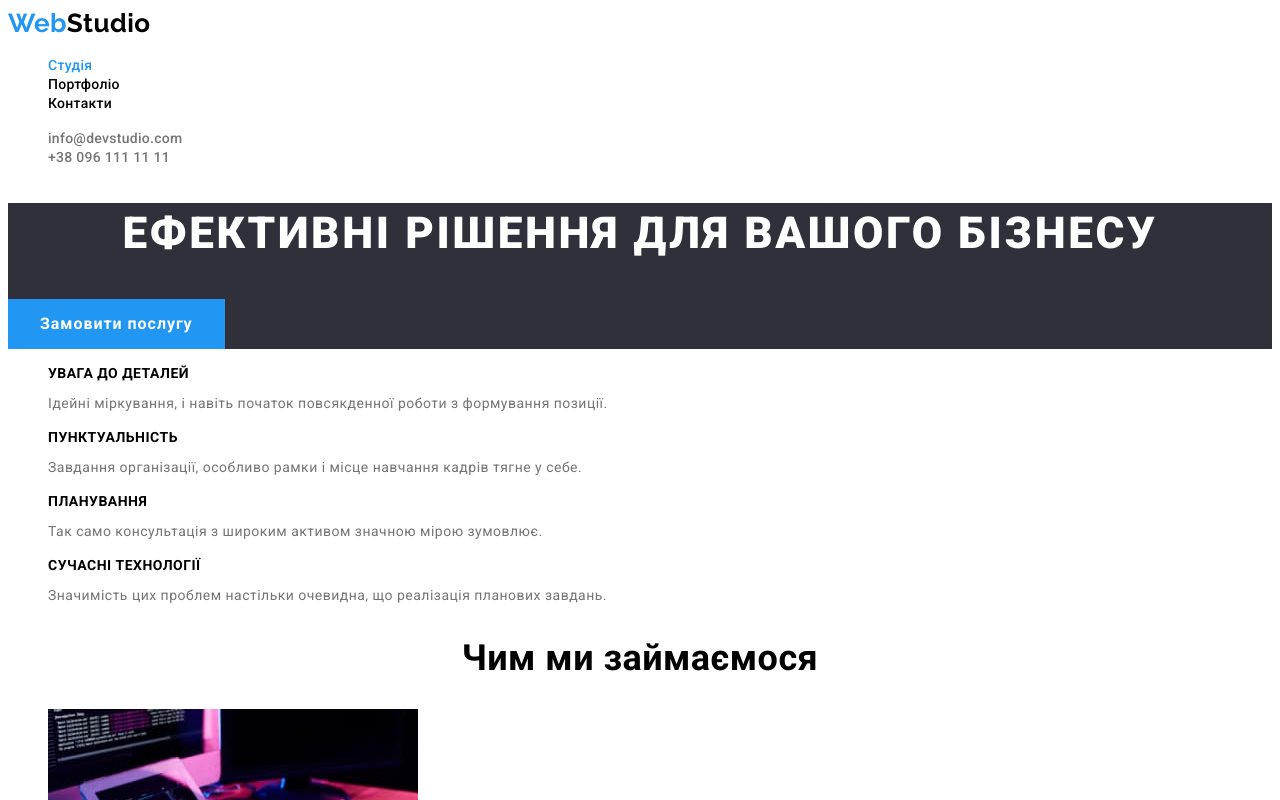
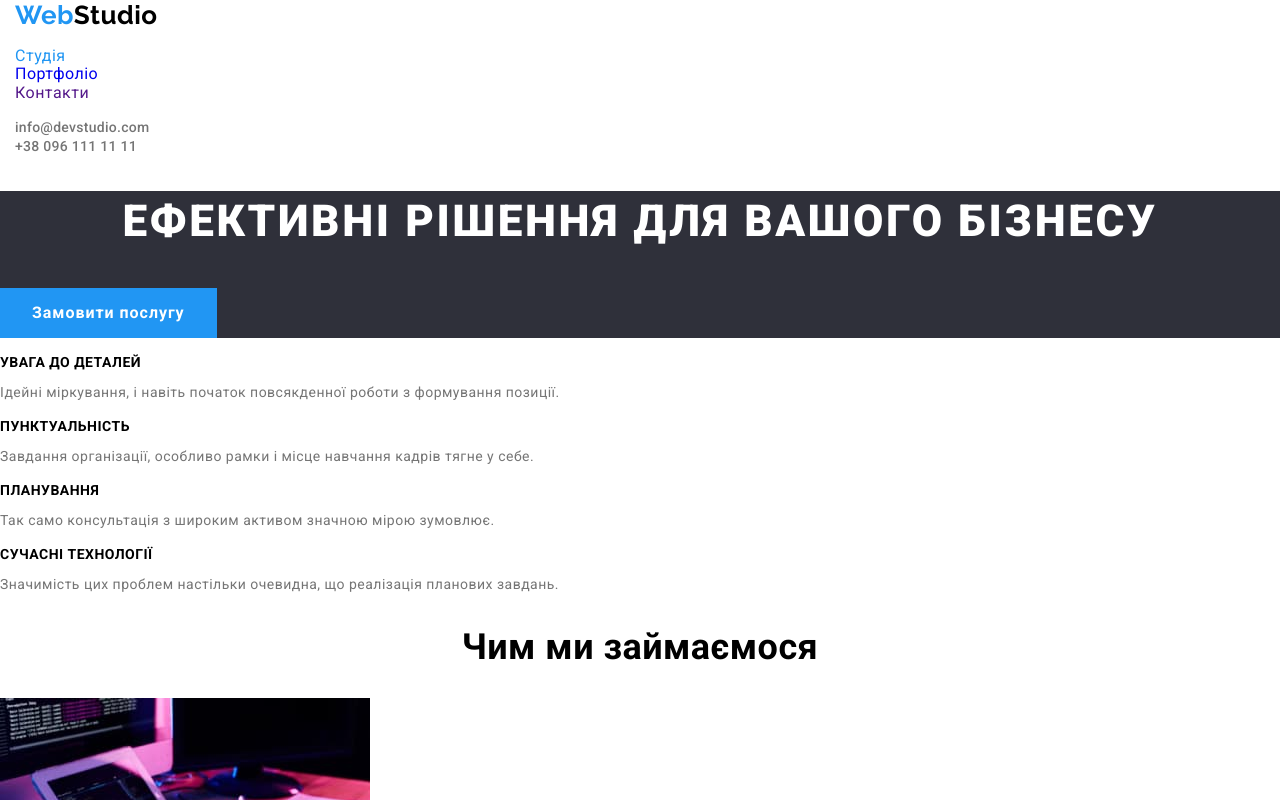
Before and after one commit to Khayetska/goit-markup-hw-03, a plain HTML site: page index.html in a window 1280 px wide. Shown: the top 800 px of the page. Drawn offline with nearby package versions, Linux system fonts and the light colour scheme.

Commit message:
Connect modern-normalize

```diff
--- a/css/styles.css
+++ b/css/styles.css
@@ -19,8 +19,15 @@ button {
   --font-family: inherit;
 }
 
+.conteiner {
+  width: 1170px;
+  padding-left: 15px;
+  padding-right: 15px;
+}
+
 .list {
   list-style: none;
+  padding-left: 0;
 }
 
 .visually-hidden {
@@ -36,6 +43,8 @@ button {
   margin: -1px;
 }
 
+/*header*/
+
 .logo {
   font-family: "Raleway";
   font-size: 26px;
@@ -49,7 +58,9 @@ button {
 
 /*site nav*/
 
-.site-nav .link {
+.site-nav
+
+.site-nav > .link {
   color: #000000;
   font-weight: 500;
   font-size: 14px;
--- a/index.html
+++ b/index.html
@@ -11,14 +11,15 @@
       href="https://fonts.googleapis.com/css2?family=Montserrat:wght@400;700&family=Raleway:wght@700&family=Roboto:wght@400;500;700;900&display=swap"
       rel="stylesheet"
     />
+    <link rel="stylesheet" href="https://cdnjs.cloudflare.com/ajax/libs/modern-normalize/1.1.0/modern-normalize.min.css">
     <link rel="stylesheet" href="./css/styles.css" />
   </head>
   <body>
     <header class="header-studio">
+      <div class="conteiner">
         <nav>
           <a href="./index.html" class="logo link">
-          Web<span class="accent-header">Studio</span></a
-        >
+            Web<span class="accent-header">Studio</span></a>
           <ul class="site-nav list">
             <li><a href="./index.html" class="link current">Студія</a></li>
             <li><a href="./portfolio.html" class="link">Портфоліо</a></li>
@@ -27,12 +28,11 @@
         </nav>
         <ul class="auth-nav list">
           <li>
-          <a href="mailto:info@devstudio.com" class="link"
-            >info@devstudio.com</a
-          >
+            <a href="mailto:info@devstudio.com" class="link">info@devstudio.com</a>
           </li>
           <li><a href="tel:380961111111" class="link">+38 096 111 11 11</a></li>
         </ul>
+      </div>
     </header>
     <main>
       <!-------HERO------->
```
Also changed, not shown: portfolio.html (+1 -0 lines). Lines whose indentation alone changed are shown as unchanged.
